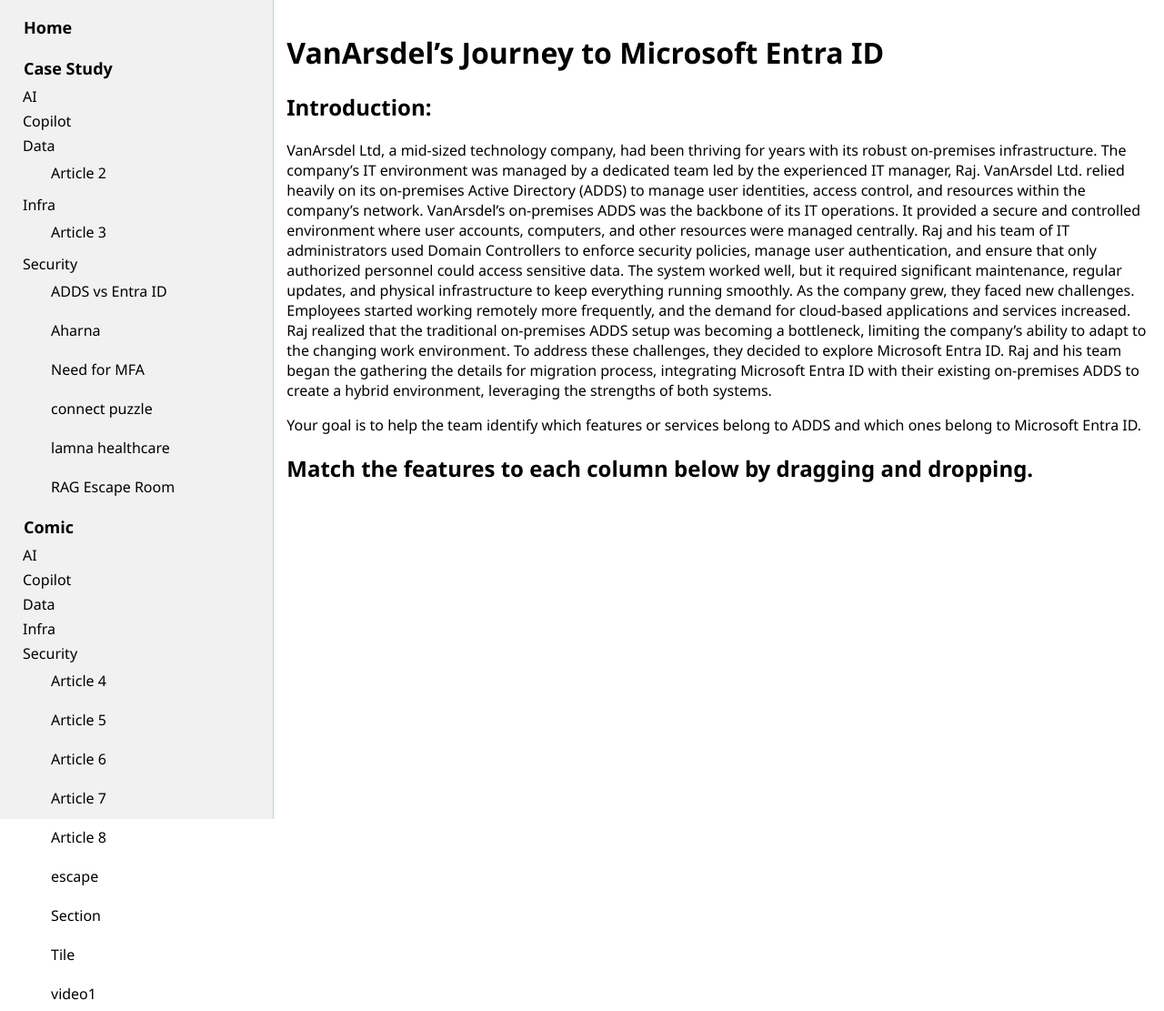
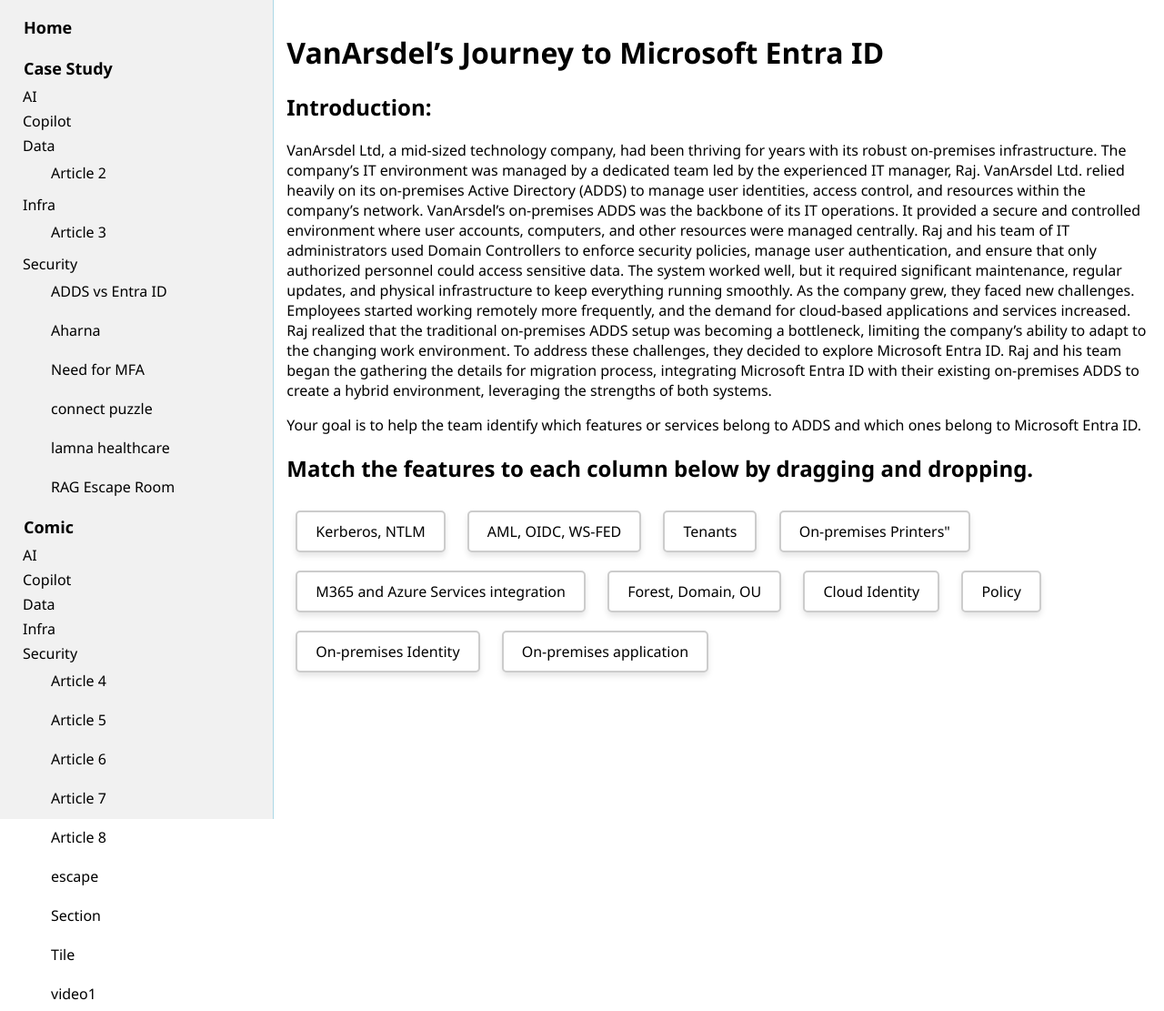
Before and after one commit to julietrajan/demo1, a Jekyll site: the page built from project-files/folder1/addsandentra.md, in a window 1280 px wide. Shown: the whole page at 91% size. Built offline with Jekyll 4.4.1, drawn with Linux system fonts in a browser that asks for light colours.

Commit message:
Update addsandentra.md

```diff
--- a/project-files/folder1/addsandentra.md
+++ b/project-files/folder1/addsandentra.md
@@ -18,3 +18,82 @@
 
 
 ## Match the features to each column below by dragging and dropping.
+<html lang="en">
+<head>
+    <meta charset="UTF-8">
+    <meta name="viewport" content="width=device-width, initial-scale=1.0">
+    <title>Drag and Drop Text Example</title>
+    <style>
+
+        .draggable-text {
+            display: inline-block;
+            margin: 10px;
+            padding: 10px 20px;
+            border: 2px solid #ccc;
+            border-radius: 5px;
+            background-color: #fff;
+            cursor: pointer;
+            box-shadow: 0 4px 6px rgba(0, 0, 0, 0.1);
+            transition: background-color 0.3s, transform 0.3s;
+        }
+        .draggable-text:hover {
+            background-color: #e0e0e0;
+            transform: scale(1.05);
+        }
+        .drop-area {
+            width: 300px;
+            height: 50px;
+            border: 2px dashed #ccc;
+            border-radius: 5px;
+            margin: 10px;
+            display: inline-block;
+            vertical-align: top;
+            background-color: #fafafa;
+            box-shadow: 0 4px 6px rgba(0, 0, 0, 0.1);
+            transition: background-color 0.3s, border-color 0.3s;
+        }
+        .drop-area:hover {
+            background-color: #f0f0f0;
+            border-color: #bbb;
+        }
+        .drop-area.correct {
+            background-color: #d4edda;
+            border-color: #c3e6cb;
+        }
+        .drop-area.incorrect {
+            background-color: #f8d7da;
+            border-color: #f5c6cb;
+        }
+        #message {
+            font-size: 1.2em;
+            margin-top: 20px;
+            padding: 10px;
+            border-radius: 5px;
+            display: inline-block;
+        }
+    #message.correct {
+            color: #155724;
+            background-color: #d4edda;
+            border: 1px solid #c3e6cb;
+    }
+    #message.incorrect {
+            color: #721c24;
+            background-color: #f8d7da;
+            border: 1px solid #f5c6cb;
+    }
+    </style>
+</head>
+<body>
+    <div>
+        <div class="draggable-text" draggable="true" ondragstart="drag(event)" id="Kerberos, NTLM">Kerberos, NTLM</div>
+        <div class="draggable-text" draggable="true" ondragstart="drag(event)" id="SAML, OIDC, WS-FED">AML, OIDC, WS-FED</div>
+        <div class="draggable-text" draggable="true" ondragstart="drag(event)" id="Tenants">Tenants</div>
+        <div class="draggable-text" draggable="true" ondragstart="drag(event)" id="On-premises Printers">On-premises Printers"</div>
+        <div class="draggable-text" draggable="true" ondragstart="drag(event)" id="M365 and Azure Services integration">M365 and Azure Services integration</div>
+        <div class="draggable-text" draggable="true" ondragstart="drag(event)" id="Forest, Domain, OU">Forest, Domain, OU</div>
+        <div class="draggable-text" draggable="true" ondragstart="drag(event)" id="Cloud Identity">Cloud Identity</div>
+        <div class="draggable-text" draggable="true" ondragstart="drag(event)" id="Policy">Policy</div>
+        <div class="draggable-text" draggable="true" ondragstart="drag(event)" id="On-premises identity">On-premises Identity</div>
+        <div class="draggable-text" draggable="true" ondragstart="drag(event)" id="On-premises application">On-premises application</div>
+    </div>
+</body>
```
